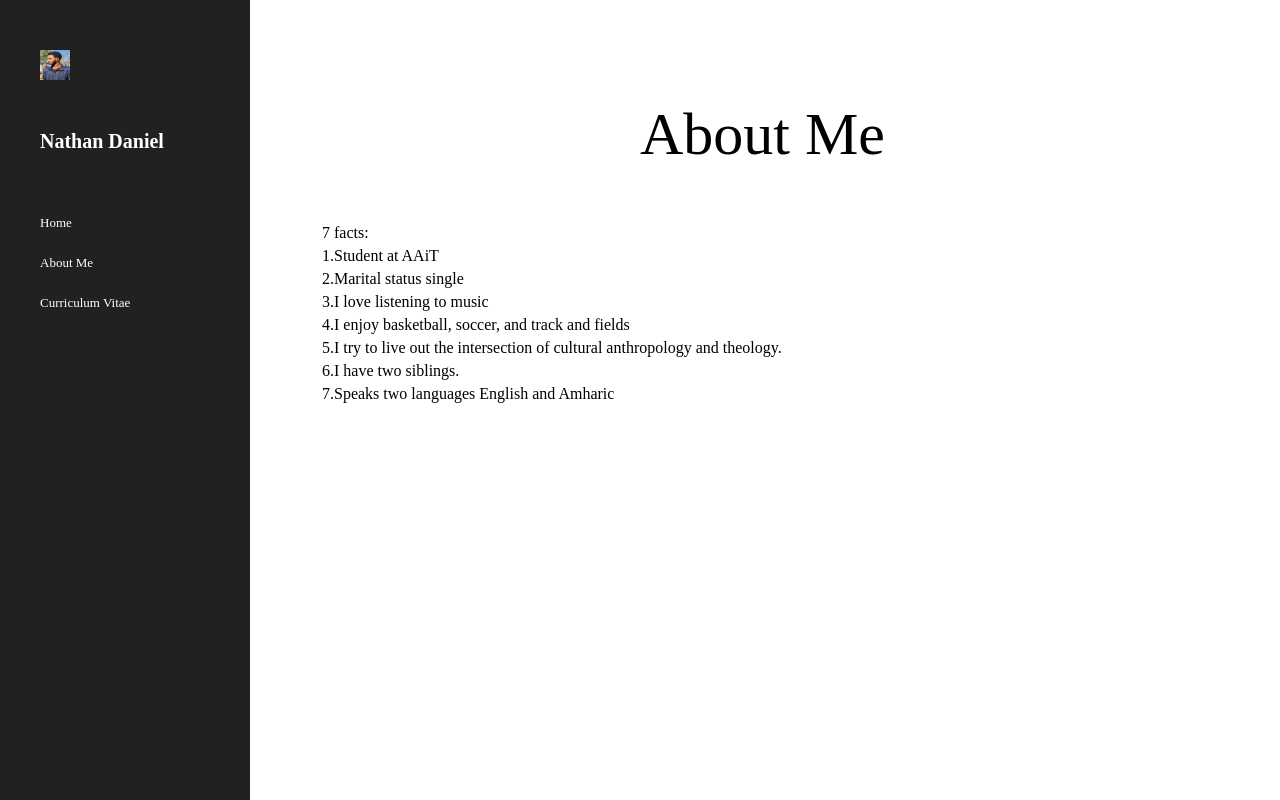
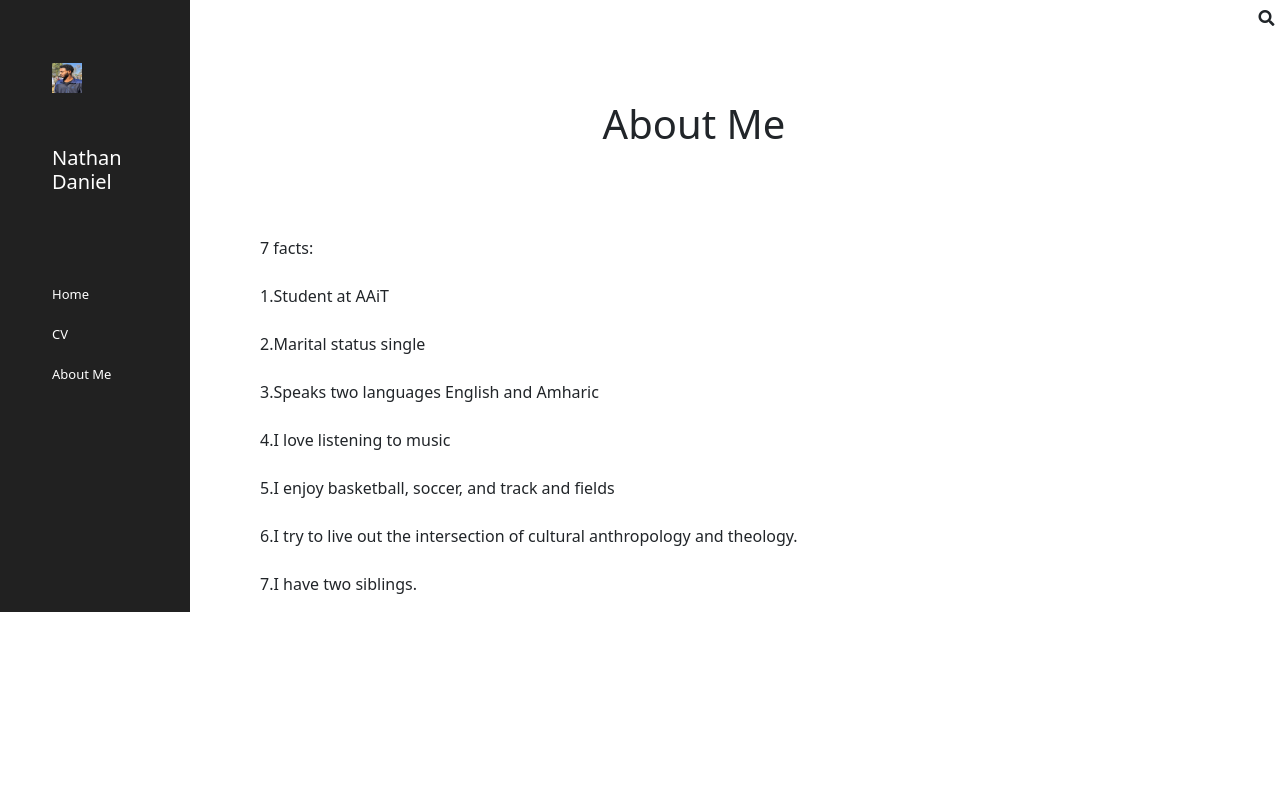
Before and after one commit to NatiDa/MyPersonalWeb-2, a plain HTML site: page about.html in a window 1280 px wide. Drawn offline with nearby package versions, Linux system fonts and the light colour scheme.

Commit message:
Seventh commit

```diff
--- a/css/index.css
+++ b/Assets/css/style.css
@@ -38,11 +38,19 @@
     padding-top:8px;
     list-style: square;
 }
+.search{
+    margin-left: 78%;
+    padding-top: 6px;
+    position: fixed;
+}
+
+@media only screen and (min-width:768px){
+    .col-md-2{
+        background-color:rgba(33,33 ,33 ,1);
+
+}
 
 
-.col-md-2{
-
-    background-color: rgba(33,33,33,1);
 }
 .col-md-10{
     background-color: white;
@@ -82,3 +90,7 @@
 .Position h1{
     margin-top: 100px;
 }
+.col-md-2 img{
+    height:30px;
+    width:30px;
+}
--- a/about.html
+++ b/about.html
@@ -3,43 +3,92 @@
 <head>
     <meta charset="UTF-8">
     <meta name="viewport" content="width=device-width, initial-scale=1.0">
-    <link rel="icon" href="Assets/favicon.ico" type="image/c-icon"/>
-    <link rel="stylesheet" href="css/nav.css">
-    <link rel="stylesheet" href="css/about.css">
 
-    <title>About</title>
+    <link href="https://cdn.jsdelivr.net/npm/bootstrap@5.0.0-beta1/dist/css/bootstrap.min.css" rel="stylesheet" integrity="sha384-giJF6kkoqNQ00vy+HMDP7azOuL0xtbfIcaT9wjKHr8RbDVddVHyTfAAsrekwKmP1" crossorigin="anonymous">
+
+    <link rel="stylesheet" href="Assets/css/style.css">
+    <link href=" https://cdnjs.cloudflare.com/ajax/libs/font-awesome/5.15.2/css/all.min.css"rel="stylesheet">
+
+
+
+    <title>index</title>
 </head>
 <body>
-    <div class="sidebar">
+    <div class="container">
+        <div class="row">
+            <div class="col-md-2">
+                <div class="navBarContent pt-5">
 
-        <ul>
-            <li><img src ="Assets/profile.jpg" alt="image"></li>
-            <li><h3>Nathan Daniel</h3></li>
-            <div class="list">
-            <li><a href="file:///C:/Users/Nathan%20Daniel/Desktop/assignment/MyPersonalWeb/index.html">Home</a></li>
-            <li><a href="file:///C:/Users/Nathan%20Daniel/Desktop/assignment/MyPersonalWeb/about.html">About Me</a></li>
-            <li><a href="file:///C:/Users/Nathan%20Daniel/Desktop/assignment/MyPersonalWeb/CV.html">Curriculum Vitae</a></li>
-            </div>
+
+
+                    <nav class="navbar navbar-expand-md navbar-light pl-0">
+                        <button class="ml-4 mr-0 navbar-toggler align-content-right bg-light" type="button" data-toggle="collapse" data-target="#collapsibleNavbar">
+                        <span class="navbar-toggler-icon"></span>
+                        </button>
+
+                        <div class="collapse navbar-collapse" id="collapsibleNavbar">
+
+                        <ul class="navbar-nav flex-column">
+                            <li class="d-sm-none d-md-block"><img src="Assets/profile.jpg  " alt=""></li>
+                            <h3 class="d-sm-none d-md-block">Nathan Daniel </h3>
+                            <li><a class="navlink text-white" href="index.html">Home</a></li>
+                            <li><a class="navlink text-white" href="CV.html">CV</a></li>
+                            <li><a class="navlink text-white" href="about.html">About Me</a></li>
+
+
                         </ul>
                         </div>
-    <div class="Position">
-        <h1>About Me</h1>
 
-        <p id="A">7 facts:</p>
+                    </nav>
 
-            <p>1.Student at AAiT</p>
-            <p>2.Marital status single</p>
-            <p>3.I love listening to music</p>
-            <p>4.I enjoy basketball, soccer, and track and fields</p>
-            <p>5.I try to live out the intersection of cultural anthropology and theology.</p>
-            <p>6.I have two siblings.</p>
-            <p>7.Speaks two languages English and Amharic</p>
 
 
 
                 </div>
 
 
+
+        </div>
+            <div class="col-md-10">
+                <div class="row">
+                    <div class="col">
+                        <div class>
+                            <span class="d-md-none">
+                                <img src="Assets/profile.jpg  " alt="">
+
+                            </span>
+                            <span class="d-md-none ">
+                                <h3 class>
+                                    Nathan Daniel
+                                </h3>
+                            </span>
+                            <div class="search">
+                                <i class="fas fa-search"></i>
+                            </div>
+                        </div>
+                    </div>
+                </div>
+                <div class="row">
+                    <div class="col-12">
+                    <div class="Position">
+
+                        <h1 class="text-center">About Me</h1>
+                        <div class="A">
+                        <p>7 facts:</p>
+                        <p>1.Student at AAiT</p>
+                        <p>2.Marital status single</p>
+                        <p>3.Speaks two languages English and Amharic</p>
+                        <p>4.I love listening to music</p>
+                        <p>5.I enjoy basketball, soccer, and track and fields</p>
+                        <p>6.I try to live out the intersection of cultural anthropology and theology.</p>
+                        <p>7.I have two siblings.</p>
+
+
+
+                 </div>
+            </div>
+            </div>
+        </div>
+    </div>
 </body>
-
 </html>
--- a/css/about.css
+++ /dev/null
@@ -1,27 +0,0 @@
-
-*{
-    margin:0;
-    padding:0;
-
-
-}
-.Position{
-
-    float: left;
-    margin-top: 100px;
-    margin-left: 320px;
-
-}
-.Position h1{
-
-   margin-left: 320px;
-   font-size: 60px;
-   font-weight:1;
-}
-.Position p{
-    padding-top: 5px;
-    padding-left: 2px;
-}
-#A{
-    margin-top:50px;
-}
--- a/css/nav.css
+++ /dev/null
@@ -1,53 +0,0 @@
-*{
-    margin:0;
-    padding:0;
-    list-style: none;
-    text-decoration: none;
-
-}
-.sidebar{
-    position: fixed;
-    left:0;
-    width:250px;
-    height:100%;
-    background: rgba(33,33,33,1);
-
-}
-.sidebar header img{
-    width: 50px;
-    height: 50px;
-    margin-top:40px;
-
-}
-.list{
-    margin-top: 50px;
-}
-.sidebar ul li h3{
-    margin-top: 50px;
-    font-size:20px ;
-    color: white;
-    padding-left: 40px;
-}
-.sidebar ul li img{
-    margin-top:50px;
-    display: block;
-    height: 30px;
-    width: 30px;
-
-    padding-left: 40px;
-
-
-}
-
-.sidebar ul a{
-
-    width:100%;
-    line-height: 40px;
-    font-size: small;
-    color: white;
-    padding-left: 40px;
-}
-.col-md-2 img{
-    height:30px;
-    width:30px;
-}
```
Also changed, not shown: index.html (+14 -13 lines). Lines whose indentation alone changed are shown as unchanged.
